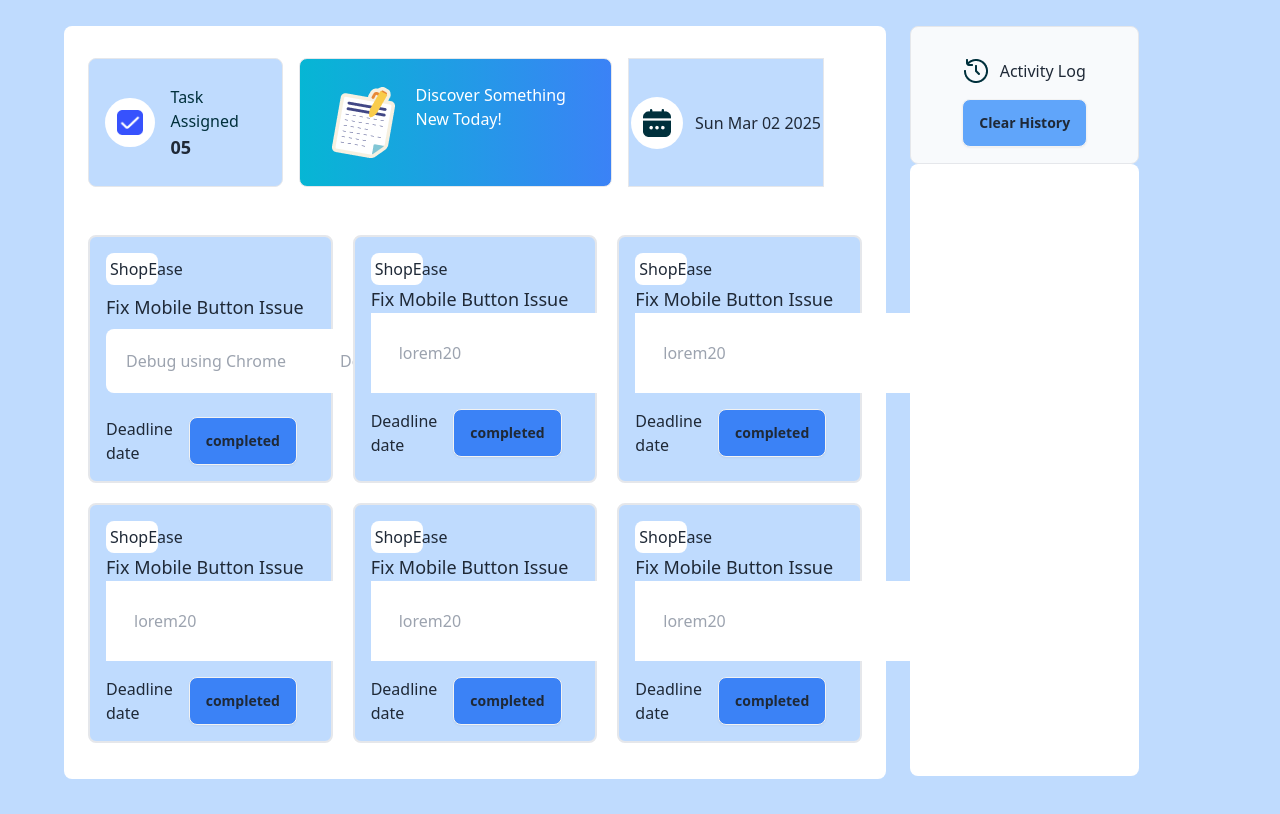
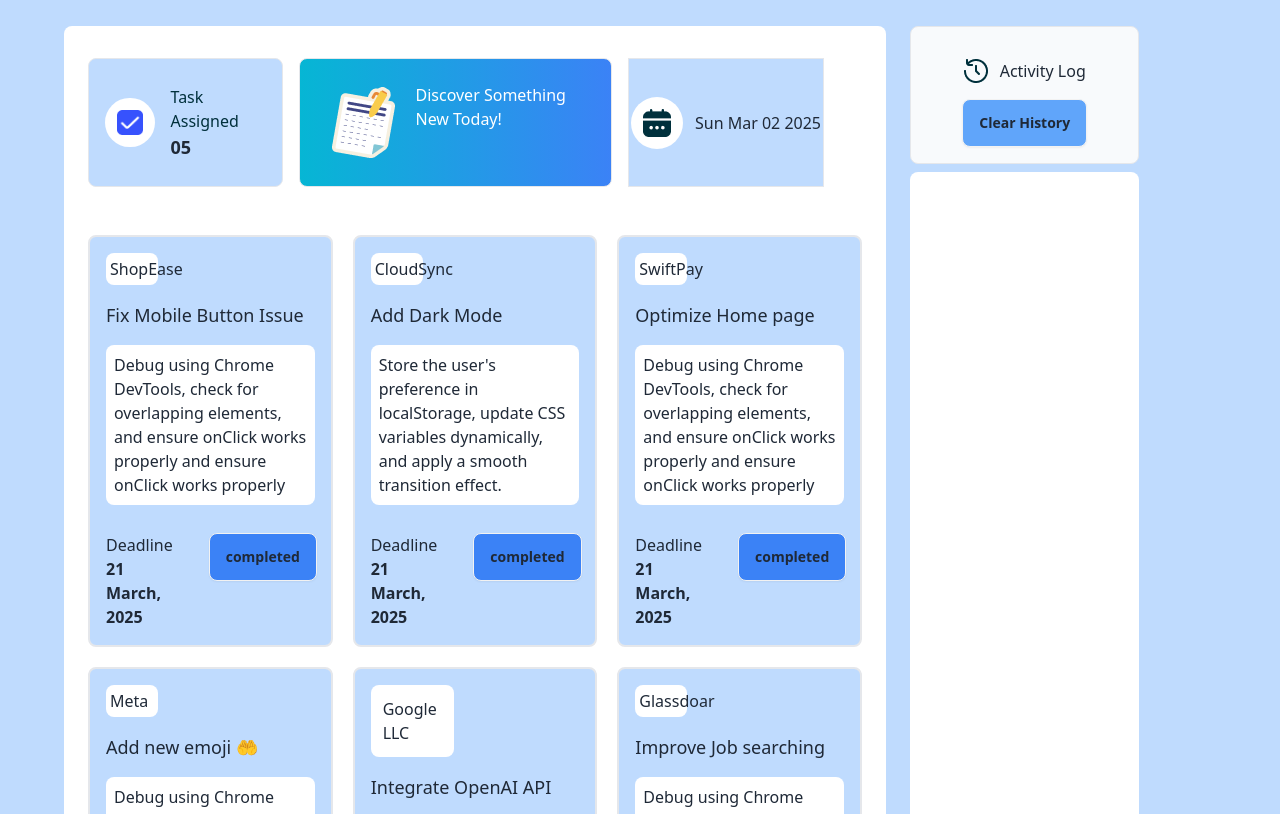
Before and after one commit to itzmun2811/Assignment-4, a plain HTML site: page index.html in a window 1280 px wide. Shown: the part 90-904 px from the top of the page. Drawn offline with nearby package versions, Linux system fonts and the light colour scheme.

Commit message:
added second part

```diff
--- a/index.html
+++ b/index.html
@@ -76,105 +76,128 @@
     </div>
 
     <div class="grid grid-cols-3 gap-5 ml-6 mr-6">
+
         <div class=" border-x-2 border-y-2 p-4 rounded-lg bg-blue-200 space-y-2 ">
            <div class=" p-1 bg-white w-3/12 rounded-lg">
             <p>ShopEase</p>
            </div>
-            <h1 class="font-medium text-lg">Fix Mobile Button Issue </h1>
-            <input class="p-5 rounded-lg" type="text" placeholder="Debug using Chrome
-             DevTools, check for overlapping elements,
-             and ensure onClick works properly
-            and ensure onClick works properly">
-            <div class="flex gap-4 pt-4">
+            <h1 class="font-medium text-lg pb-2 pt-2">Fix Mobile Button Issue </h1>
+            <div class="p-2 rounded-lg bg-white mt-4 pb-2">
+                Debug using Chrome DevTools, check for overlapping elements, and ensure onClick works properly
+                and ensure onClick works properly
+
+            </div>
+            <div class="flex gap-9 pt-5">
                 <div>
                     <p>Deadline</p>
-                    <p>date</p>
+                    <p class="font-bold">21 March, 2025</p>
                 </div>
                 <button class="btn bg-blue-500 completed-button">
                     completed
                 </button>
             </div>
         </div>
-        <div class=" border-x-2 border-y-2 p-4 rounded-lg bg-blue-200 ">
+        <div class=" border-x-2 border-y-2 p-4 rounded-lg bg-blue-200 space-y-2 ">
            <div class=" p-1 bg-white w-3/12 rounded-lg">
-            <p>ShopEase</p>
+            <p>CloudSync</p>
            </div>
-            <h1 class="font-medium text-lg">Fix Mobile Button Issue </h1>
-            <input class="p-7" type="text" placeholder="lorem20">
-            <div class="flex gap-4 pt-4">
+            <h1 class="font-medium text-lg pb-2 pt-2">Add Dark Mode</h1>
+            <div class="p-2 rounded-lg bg-white mt-4 pb-2">
+                Store the user's preference in localStorage, update CSS variables dynamically, and apply a smooth transition effect.
+            </div>
+            <div class="flex gap-9 pt-5">
                 <div>
                     <p>Deadline</p>
-                    <p>date</p>
+                    <p class="font-bold">21 March, 2025</p>
                 </div>
-                <button id="completed-button" class="btn bg-blue-500 completed-button">
+                <button class="btn bg-blue-500 completed-button">
                     completed
                 </button>
             </div>
         </div>
-        <div class=" border-x-2 border-y-2 p-4 rounded-lg bg-blue-200 ">
+        <div class=" border-x-2 border-y-2 p-4 rounded-lg bg-blue-200 space-y-2 ">
            <div class=" p-1 bg-white w-3/12 rounded-lg">
-            <p>ShopEase</p>
+            <p>SwiftPay</p>
            </div>
-            <h1 id="title" class="font-medium text-lg">Fix Mobile Button Issue </h1>
-            <input class="p-7" type="text" placeholder="lorem20">
-            <div class="flex gap-4 pt-4">
+            <h1 class="font-medium text-lg pb-2 pt-2">Optimize  Home page </h1>
+            <div class="p-2 rounded-lg bg-white mt-4 pb-2">
+                Debug using Chrome DevTools, check for overlapping elements, and ensure onClick works properly
+                and ensure onClick works properly
+            </div>
+            <div class="flex gap-9 pt-5">
                 <div>
                     <p>Deadline</p>
-                    <p>date</p>
+                    <p class="font-bold">21 March, 2025</p>
                 </div>
-                <button id="completed-button" class="btn bg-blue-500 completed-button">
+                <button class="btn bg-blue-500 completed-button">
                     completed
                 </button>
             </div>
         </div>
-        <div class=" border-x-2 border-y-2 p-4 rounded-lg bg-blue-200 ">
+        <div class=" border-x-2 border-y-2 p-4 rounded-lg bg-blue-200 space-y-2 ">
            <div class=" p-1 bg-white w-3/12 rounded-lg">
-            <p>ShopEase</p>
+            <p>Meta</p>
            </div>
-            <h1 class="font-medium text-lg">Fix Mobile Button Issue </h1>
-            <input class="p-7" type="text" placeholder="lorem20">
-            <div class="flex gap-4 pt-4">
+            <h1 class="font-medium text-lg pb-2 pt-2">Add new emoji 🤲 </h1>
+            <div class="p-2 rounded-lg bg-white mt-4 pb-2">
+                Debug using Chrome DevTools, check for overlapping elements, and ensure onClick works properly
+                and ensure onClick works properly
+            </div>
+            <div class="flex gap-9 pt-5">
                 <div>
                     <p>Deadline</p>
-                    <p>date</p>
+                    <p class="font-bold">21 March, 2025</p>
                 </div>
-                <button id="completed-button" class="btn bg-blue-500">
+                <button class="btn bg-blue-500 completed-button">
                     completed
                 </button>
             </div>
         </div>
-        <div class=" border-x-2 border-y-2 p-4 rounded-lg bg-blue-200 ">
-           <div class=" p-1 bg-white w-3/12 rounded-lg">
-            <p>ShopEase</p>
+        <div class=" border-x-2 border-y-2 p-4 rounded-lg bg-blue-200 space-y-2 ">
+           <div class=" p-3 bg-white w-2/5  rounded-lg">
+            <p>Google LLC</p>
            </div>
-            <h1 class="font-medium text-lg">Fix Mobile Button Issue </h1>
-            <input class="p-7" type="text" placeholder="lorem20">
-            <div class="flex gap-4 pt-4">
+            <h1 class="font-medium text-lg pb-2 pt-2">Integrate OpenAI API  </h1>
+            <div class="p-2 rounded-lg bg-white mt-4 pb-2">
+                Debug using Chrome DevTools, check for overlapping elements, and ensure onClick works properly
+                and ensure onClick works properly
+            </div>
+            <div class="flex gap-9 pt-5">
                 <div>
                     <p>Deadline</p>
-                    <p>date</p>
+                    <p class="font-bold">21 March, 2025</p>
                 </div>
-                <button id="completed-button" class="btn bg-blue-500">
+                <button class="btn bg-blue-500 completed-button">
                     completed
                 </button>
             </div>
         </div>
-        <div class=" border-x-2 border-y-2 p-4 rounded-lg bg-blue-200 ">
+        <div class=" border-x-2 border-y-2 p-4 rounded-lg bg-blue-200 space-y-2 ">
            <div class=" p-1 bg-white w-3/12 rounded-lg">
-            <p>ShopEase</p>
+            <p>Glassdoar</p>
            </div>
-            <h1 class="font-medium text-lg">Fix Mobile Button Issue </h1>
-            <input class="p-7" type="text" placeholder="lorem20">
-            <div class="flex gap-4 pt-4">
+            <h1 class="font-medium text-lg pb-2 pt-2">Improve Job searching  </h1>
+            <div class="p-2 rounded-lg bg-white mt-4 pb-2">
+                Debug using Chrome DevTools, check for overlapping elements, and ensure onClick works properly
+                and ensure onClick works properly
+            </div>
+            <div class="flex gap-9 pt-5">
                 <div>
                     <p>Deadline</p>
-                    <p>date</p>
+                    <p class="font-bold">21 March, 2025</p>
                 </div>
-                <button id="completed-button" class="btn bg-blue-500">
+                <button class="btn bg-blue-500 completed-button">
                     completed
                 </button>
             </div>
         </div>
+
+
+
+
+
+
+
 
 
  </div>
@@ -192,10 +215,11 @@
           </div>
     </section>
 
-   <section class="w-3/4  h-4/5 rounded-lg bg-white row-span-4">
-    <!-- <div id="" class=" bg-gray-300 mt-4 w-3/5 border p-2" >
+   <section class="w-3/4  h-4/5 rounded-lg bg-white row-span-4 mt-2">
 
-    </div> -->
+    <div id="blank-div" class="border bg-slate-50 w-3/4 p-4  row-span-3 ">
+
+        </div>
    </section>
 
 
--- a/script/script.js
+++ b/script/script.js
@@ -1,5 +1,6 @@
 const time = new Date()
 const time1 = time.toLocaleTimeString();
+document.getElementById("blank-div").style.display = "none";
 
 
 completeButtons = document.querySelectorAll('.completed-button')
@@ -22,6 +23,8 @@ button.addEventListener("click",
             document.getElementById("number").innerText = nextNumber;
 
             const section = document.getElementById("blank-div");
+            document.getElementById("blank-div").style.display = "block";
+
             const div = document.createElement("div");
             const p = document.createElement("p");
             p.innerText = `You have Complete The Task  at ${time1}
@@ -60,10 +63,11 @@ const specificDate =date.toDateString("en-GB")
 
 
  document.getElementById("btn-theme").addEventListener("click",function(){
-    const colors = ["bg-orange-400","bg-blue-300", "bg-pink-200" ,"bg-gray-300"];
-    const btnTheme = document.getElementById("btn-theme");
-    for( const color of colors){
-      btnTheme.classList.add(color);
+    const colors =['slateblue', 'Violet' ,'LightGray','mediumSeaGreen']
+
+    for( let i = 0 ; i < colors.length ; i++){
+      const color = colors [i];
+    document.body.style.backgroundColor = color;
 
     }
 
```
